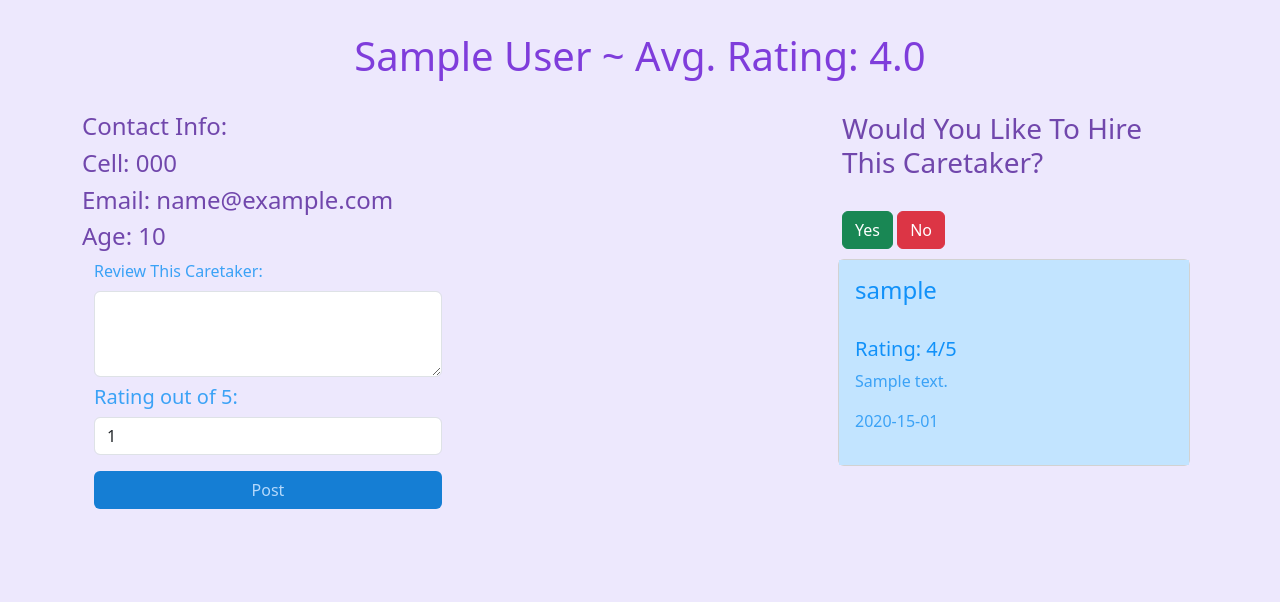
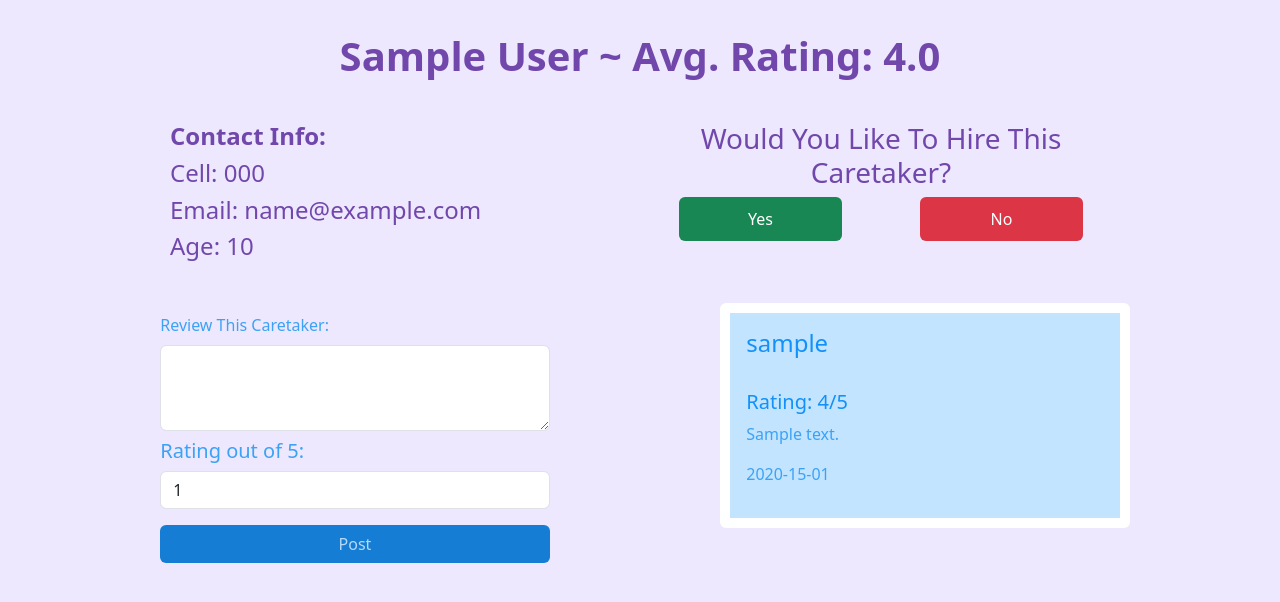
Before and after one commit to Brooklyn-STEAM/10040-Integrating-GPS-To-Increase-Accessibility, a Flask app: page /hiree_profile/1 in a window 1280 px wide. Shown: the part 77-679 px from the top of the page. Run offline with Flask 3, Linux system fonts and the light colour scheme; a user stored in the database is signed in; tables that the repository leaves empty or names only in its code hold one stand-in row (values such as "Sample post"); data that the repository does not hold is empty.

Commit message:
Fixed the mobile responsivenss of the hiree page

```diff
--- a/templates/hiree_profile.html.jinja
+++ b/templates/hiree_profile.html.jinja
@@ -13,48 +13,55 @@
 <body>
     {%include "components/navbar.html.jinja"%}
 <br>
-    <h1 class="mt-2">{{caretaker["first_name"]}} {{caretaker["last_name"]}} ~ Avg. Rating: {{average}}</h1>
+    <h1 class="mt-2 fw-bold text-color-2">{{caretaker["first_name"]}} {{caretaker["last_name"]}} ~ Avg. Rating: {{average}}</h1>
   <br>
-    <div class="container">
+    <div class="container center">
       <div class="row">
-            <div class="col-8">
-            <h4 class="text-color-2"> Contact Info:</h4>
+        <div class="col-sm-6">
+          <h4 class="text-color-2  fw-bold"> Contact Info:</h4>
 
-            <h4 class = "text-color-2">Cell: {{caretaker["phone_number"]}}</h4>
+          <h4 class = "text-color-2 ">Cell: {{caretaker["phone_number"]}}</h4>
 
-            <h4 class = "text-color-2">Email: {{caretaker["email"]}}</h4>
+          <h4 class = "text-color-2 ">Email: {{caretaker["email"]}}</h4>
 
-            <h4 class = "text-color-2">Age: {{caretaker["age"]}}</h4>
+          <h4 class = "text-color-2 ">Age: {{caretaker["age"]}}</h4>
         </div>
-            <div class="col-4">
+          <div class="col-sm-6 text-center">
             <h3 class = "text-color-2">Would You Like To Hire This Caretaker?</h3>
-            <br>
-            <div class = "d-grip gap-2">
-            <a class="btn btn-success" type="submit" value="Yes" href="/hiring">Yes</a>
-            <a class="btn btn-danger" type="submit" value="No" href="/hiring">No</a>
+
+            <div class="row">
+              <div class="col-sm-6 col-sm-4">
+                <a class="btn btn-success center" type="submit" value="Yes" href="/hiring">Yes</a>
+              </div>
+              <div class="col-sm-6 col-sm-4">
+                <a class="btn btn-danger center" type="submit" value="No" href="/hiring">No</a>
             </div>
             </div>
           </div>
+        </div>
+      </div>
+    </div>
+
+    <br>
+
     <div class="container">
       <div class="row">
-      <div class="col-4">
-        <form method="post" action="/hiree_profile/{{caretaker['id']}}/review">
-          <div class="mb-3">
+        <div class="col-sm-6">
+          <form method="post" action="/hiree_profile/{{caretaker['id']}}/review" class="center">
               <label for="user_review" class="form-label r-card-text-color-sd">Review This Caretaker:</label>
-            <textarea name="written_review" class="form-control" id="customer_review" rows="3"
+              <textarea name="written_review" class="form-control " id="customer_review" rows="3"
                 maxlength="500"></textarea>
               <h5 class="mt-2 r-card-text-color-sd">Rating out of 5:</h5>
               <input type="number" class="form-control" id="rating" min="1" value="1" max="5" name="rating">
+
               <button type="submit" class="btn r-button-color mt-3 w-100">Post</button>
-          </div>
           </form>
         </div>
-      <div class="col-4">
-      </div>
-      <div class=col-4>
+
+    <div class="col-sm-6">
 
         {%for review in reviews%}
-        <div class="card" style="width: 22rem;">
+        <div class="card center" >
           <div class="card-body r-bg-card-color">
             <h4 class="r-card-text-color-py">{{review["username"]}}</h4>
             <br>
@@ -65,6 +72,8 @@
           </div>
         </div>
         {%endfor%}
+      </div>
+    </div>
 
 
 </body>
```
Also changed, not shown: static/styles.css (+7 -1 lines). Lines whose indentation alone changed are shown as unchanged.
